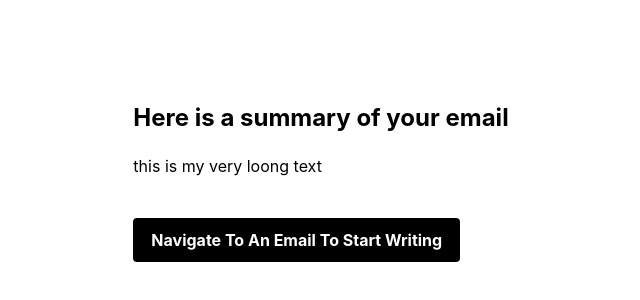
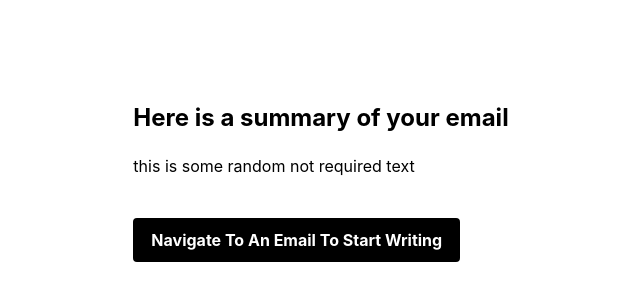
Before and after one commit to tsrsmict/autohacks_tsrs_submission, a React (Create React App) app in the folder frontend-ext/: page /summary in a window 1280 px wide. Shown: the part 218-518 px from the top of the page, without its empty margins (319-959 px from the left). Built offline with nearby package versions, Linux system fonts and the light colour scheme; no server answers.

Commit message:
summary js

```diff
--- a/frontend-ext/package.json
+++ b/frontend-ext/package.json
@@ -7,6 +7,7 @@
     "@testing-library/react": "^13.4.0",
     "@testing-library/user-event": "^13.5.0",
     "axios": "^1.2.3",
+    "cors": "^2.8.5",
     "gmail-js": "^1.1.6",
     "react": "^18.2.0",
     "react-dom": "^18.2.0",
--- a/frontend-ext/src/Components/Summary.js
+++ b/frontend-ext/src/Components/Summary.js
@@ -1,8 +1,12 @@
 import React from 'react'
 import axios from 'axios'
-function Summary() {
-    const summary = axios.get('http://localhost:5000/summary')
-    console.log(summary)
+
+async function Summary() {
+    try {
+        const res = await axios.get("http://localhost:5000/summary");
+        console.log(res);
+      } catch (err) {
+    console.log(err)}
     return (
         <div className=" flex h-screen justify-center items-center">
             <div className='m-20'>
@@ -10,7 +14,7 @@ function Summary() {
                 <div className="mt-5 justify-center items-center">
                     <div>
                     <p>
-                        this is my very loong text</p>
+                     this is some random not required text</p>
                     </div>
                     <div>
                     <button className=" mt-10 bg-black hover:bg-white border border-2 border-black hover:text-black text-white font-bold py-2 px-4 rounded">Navigate To An Email To Start Writing</button>
```
Also changed, not shown: 1 other file (tests, documents, lock files or other folders).
